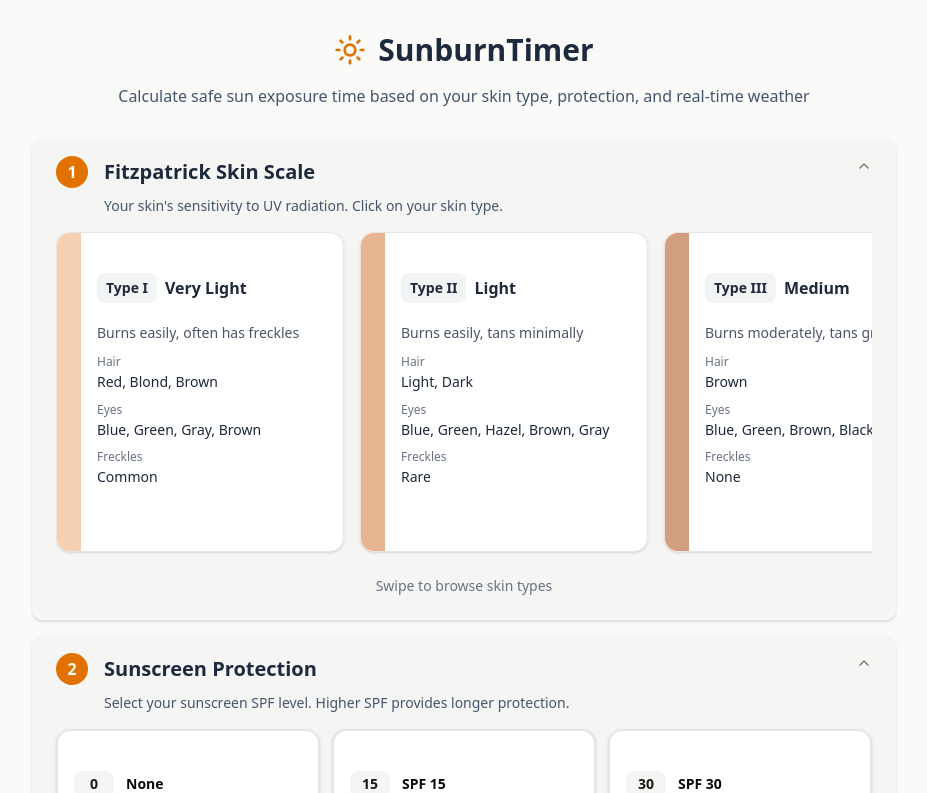
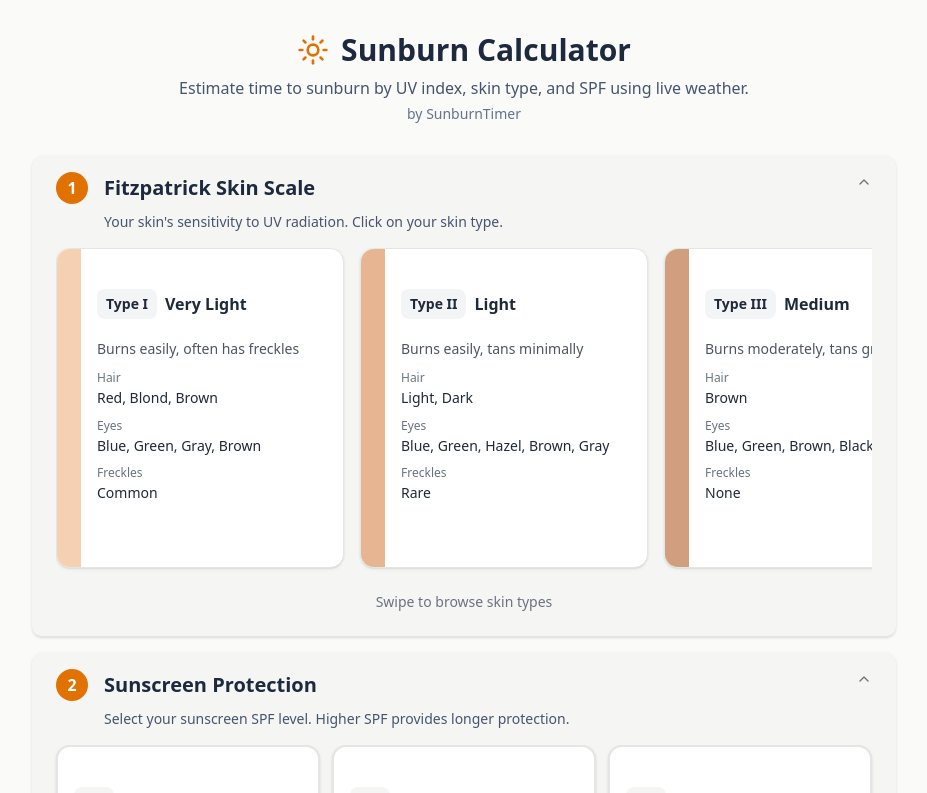
Before and after one commit to jondcallahan/sunburntimer, a React (Vite) app: page / in a window 1280 px wide. Shown: the top 793 px of the page, without its empty margins (176-1103 px from the left). Built offline with nearby package versions, Linux system fonts and the light colour scheme; a web font is replaced by a local one.

Commit message:
SEO: Align on-page headers
- H1: Sunburn Calculator
- Subtitle: Estimate time to sunburn by UV index, skin type, and SPF using live weather.
- Added subtle byline: by SunburnTimer
- Results H2: Safe Sun Exposure Time
- Remove FAQ/Resources sections from rendering (kept files for later)

```diff
--- a/src/App.tsx
+++ b/src/App.tsx
@@ -96,14 +96,14 @@ function App() {
 			<div className="container mx-auto px-4 py-8 max-w-4xl">
 				{/* Header */}
 				<div className="text-center mb-8">
-					<div className="flex items-center justify-center mb-4">
+					<div className="flex items-center justify-center mb-2">
 						<Sun className="w-8 h-8 text-amber-600 mr-3" />
-						<h1 className="text-3xl font-bold text-slate-800">SunburnTimer</h1>
+						<h1 className="text-3xl font-bold text-slate-800">Sunburn Calculator</h1>
 					</div>
-					<p className="text-slate-600">
-						Calculate safe sun exposure time based on your skin type,
-						protection, and real-time weather
+					<p className="text-slate-600 mb-1">
+						Estimate time to sunburn by UV index, skin type, and SPF using live weather.
 					</p>
+					<p className="text-slate-500 text-sm">by <span className="font-medium">SunburnTimer</span></p>
 				</div>
 
 				{/* Steps Accordion */}
@@ -240,7 +240,7 @@ function App() {
 				{calculation && (
 					<div className="space-y-6">
 						<div className="flex items-center justify-between">
-							<h2 className="text-2xl font-bold text-slate-800">Results</h2>
+							<h2 className="text-2xl font-bold text-slate-800">Safe Sun Exposure Time</h2>
 							<div className="flex space-x-2">
 								<Button
 									variant="outline"
@@ -268,6 +268,8 @@ function App() {
 						<SunTimer result={calculation} />
 					</div>
 				)}
+
+				{/* FAQ and Resources temporarily removed */}
 
 				{/* Footer */}
 				<footer className="mt-16 pt-8 border-t border-stone-200">
```
